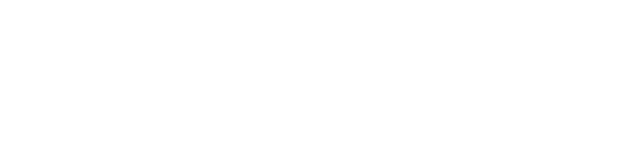
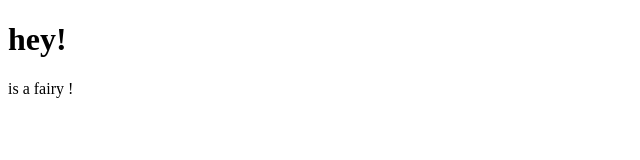
Before and after one commit to JenMWatt/gitjuly17, a plain HTML site: page index.html in a window 1280 px wide. Shown: the whole page, without its empty margins (0-640 px from the left). Drawn offline with Linux system fonts and the light colour scheme.

Commit message:
Update index.html

```diff
--- a/index.html
+++ b/index.html
@@ -6,6 +6,7 @@
     <title>Document</title>
 </head>
 <body>
-
+    <h1>hey!</h1>
+    <p>is a fairy !</p>
 </body>
 </html>
```
